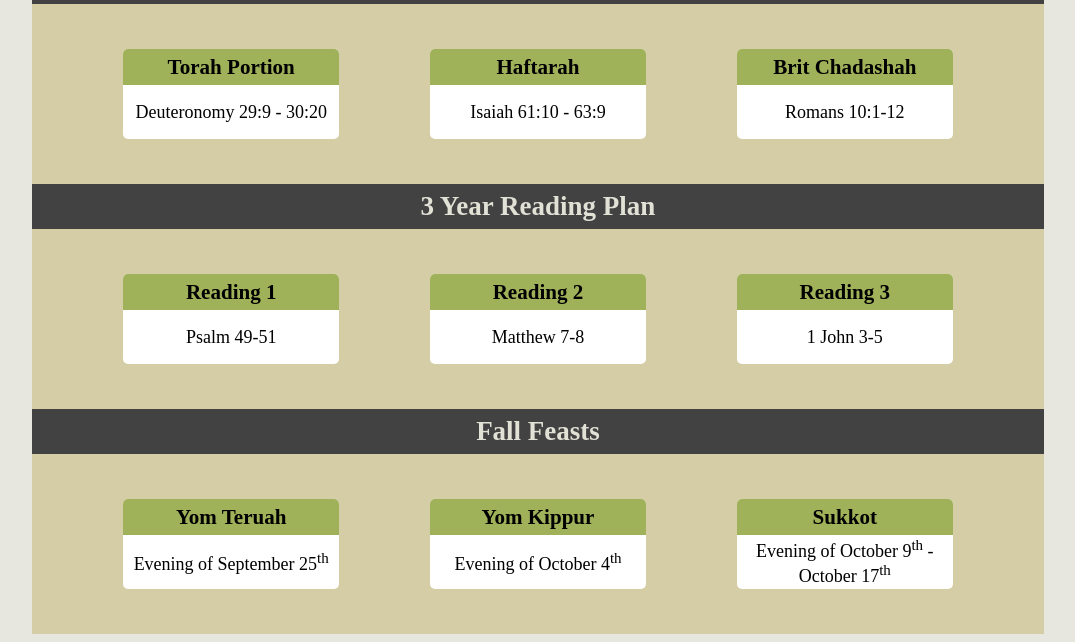
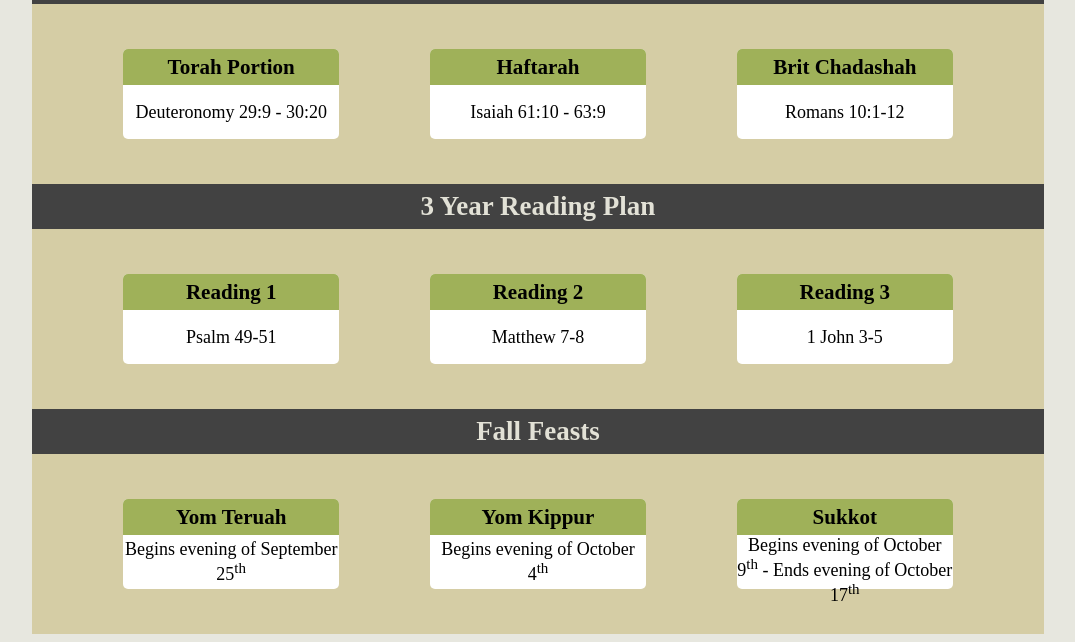
Before and after one commit to Daniel-Thompson-91/weekly-readings, a plain HTML site: page index.html in a window 1280 px wide. Shown: the part 249-891 px from the top of the page, without its empty margins (102-1177 px from the left). Drawn offline with Linux system fonts and the light colour scheme.

Commit message:
Update index.html

```diff
--- a/index.html
+++ b/index.html
@@ -95,7 +95,7 @@
             <h3>Yom Teruah</h3>
           </section>
           <section class="box-content">
-            <p>Evening of September 25<sup>th</sup></p>
+            <p>Begins evening of September 25<sup>th</sup></p>
           </section>
         </section>
 
@@ -104,7 +104,7 @@
             <h3>Yom Kippur</h3>
           </section>
           <section class="box-content">
-            <p>Evening of October 4<sup>th</sup></p>
+            <p>Begins evening of October 4<sup>th</sup></p>
           </section>
         </section>
 
@@ -113,7 +113,7 @@
             <h3>Sukkot</h3>
           </section>
           <section class="box-content">
-            <p>Evening of October 9<sup>th</sup> - October 17<sup>th</sup></p>
+            <p>Begins evening of October 9<sup>th</sup> - Ends evening of October 17<sup>th</sup></p>
           </section>
         </section>
       </section>
```
